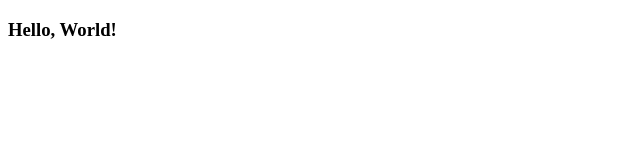
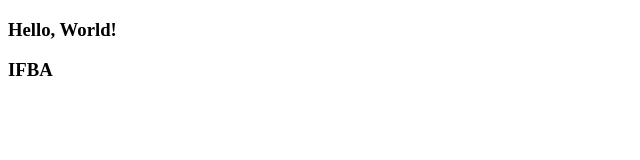
Before and after one commit to lrssz/Web, a plain HTML site: page index.html in a window 1280 px wide. Shown: the full height of the page, 0-640 px from the left. Drawn offline with Linux system fonts and the light colour scheme.

Commit message:
second commit

```diff
--- a/index.html
+++ b/index.html
@@ -7,5 +7,6 @@
 </head>
 <body>
     <h3>Hello, World!</h3>
+    <h3>IFBA</h3>
 </body>
 </html>
```
